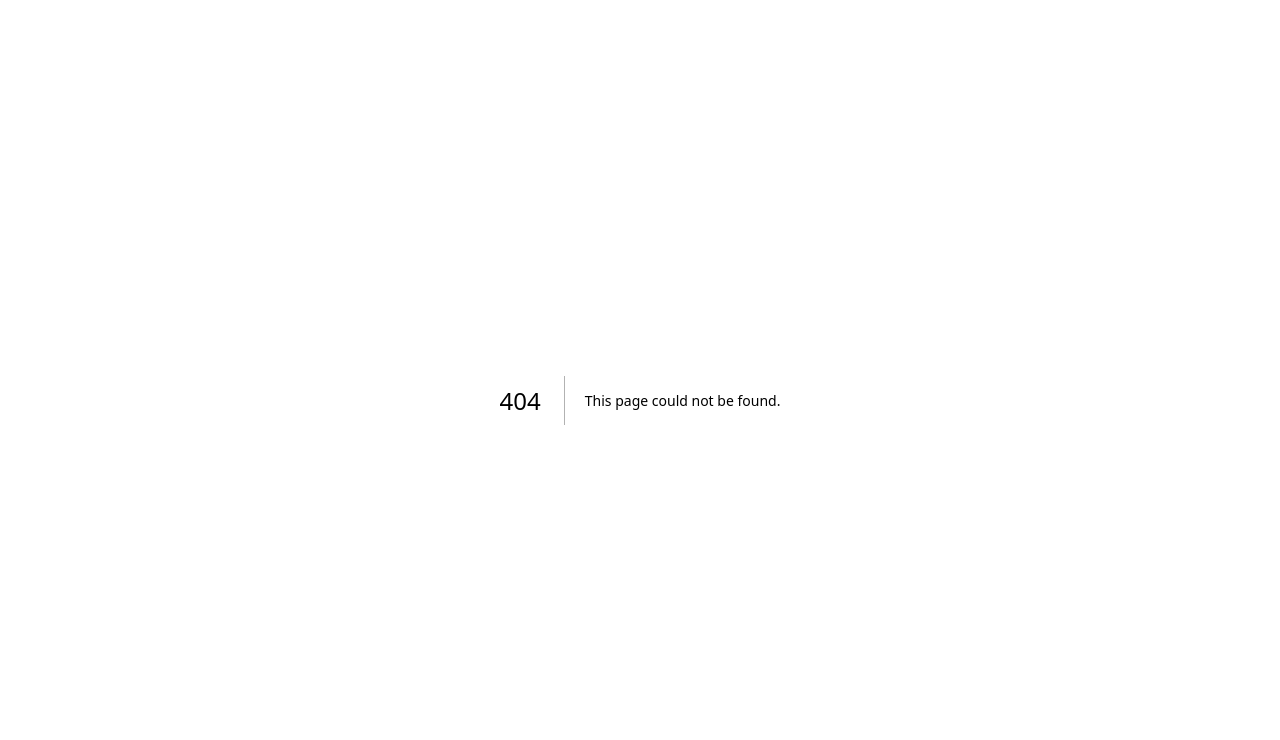
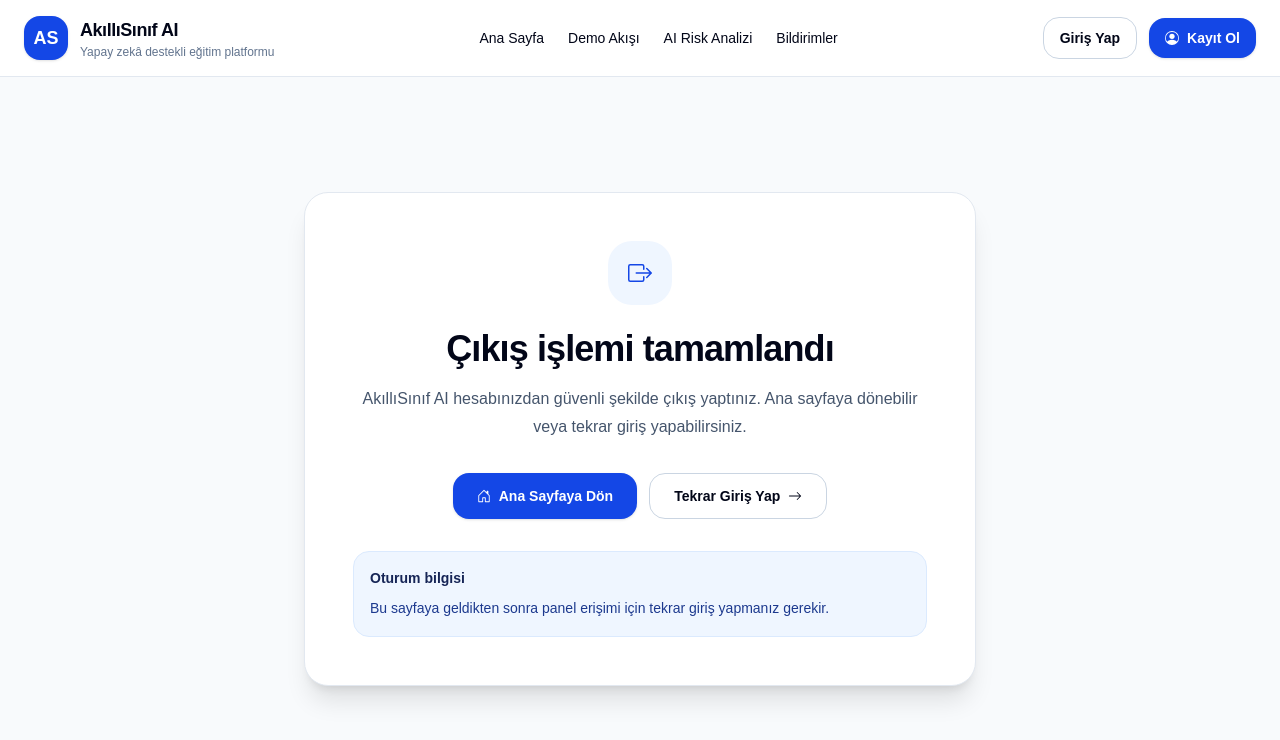
Before and after one commit to RodinaAmrMukhtar/akillisinif-ai, a Next.js app: page /logout in a window 1280 px wide. Before the commit this address had no page. Shown: the top 740 px of the page. Built offline with nearby package versions, Linux system fonts and the light colour scheme; no server answers.

Commit message:
Add logout success page

```diff
--- /dev/null
+++ b/app/logout/page.tsx
@@ -0,0 +1,56 @@
+import Link from "next/link";
+import { BsArrowRight, BsBoxArrowRight, BsHouseDoor } from "react-icons/bs";
+import Navbar from "@/components/Navbar";
+
+export default function LogoutPage() {
+  return (
+    <main className="min-h-screen bg-slate-50 text-slate-950">
+      <Navbar />
+
+      <section className="mx-auto flex min-h-[calc(100vh-76px)] max-w-7xl items-center justify-center px-6 py-16">
+        <div className="w-full max-w-2xl rounded-3xl border border-slate-200 bg-white p-8 text-center shadow-xl md:p-12">
+          <div className="mx-auto flex h-16 w-16 items-center justify-center rounded-3xl bg-blue-50 text-blue-700">
+            <BsBoxArrowRight className="text-2xl" />
+          </div>
+
+          <h1 className="mt-6 text-4xl font-bold tracking-tight text-slate-950">
+            Çıkış işlemi tamamlandı
+          </h1>
+
+          <p className="mx-auto mt-4 max-w-xl text-base leading-7 text-slate-600">
+            AkıllıSınıf AI hesabınızdan güvenli şekilde çıkış yaptınız. Ana
+            sayfaya dönebilir veya tekrar giriş yapabilirsiniz.
+          </p>
+
+          <div className="mt-8 flex flex-col justify-center gap-3 sm:flex-row">
+            <Link
+              href="/"
+              className="inline-flex items-center justify-center gap-2 rounded-2xl bg-blue-700 px-6 py-3 text-sm font-semibold text-white shadow-sm transition hover:bg-blue-800"
+            >
+              <BsHouseDoor />
+              Ana Sayfaya Dön
+            </Link>
+
+            <Link
+              href="/login"
+              className="inline-flex items-center justify-center gap-2 rounded-2xl border border-slate-300 px-6 py-3 text-sm font-semibold text-slate-700 transition hover:bg-slate-50"
+            >
+              Tekrar Giriş Yap
+              <BsArrowRight />
+            </Link>
+          </div>
+
+          <div className="mt-8 rounded-2xl border border-blue-100 bg-blue-50 p-4 text-left">
+            <p className="text-sm font-semibold text-blue-950">
+              Oturum bilgisi
+            </p>
+            <p className="mt-2 text-sm leading-6 text-blue-900">
+              Bu sayfaya geldikten sonra panel erişimi için tekrar giriş
+              yapmanız gerekir.
+            </p>
+          </div>
+        </div>
+      </section>
+    </main>
+  );
+}
--- a/components/DashboardShell.tsx
+++ b/components/DashboardShell.tsx
@@ -173,7 +173,7 @@ export default function DashboardShell({
   async function handleLogout() {
     await supabase.auth.signOut();
     setUser(null);
-    router.push("/");
+    router.push("/logout");
     router.refresh();
   }
 
--- a/components/Navbar.tsx
+++ b/components/Navbar.tsx
@@ -83,7 +83,7 @@ export default function Navbar() {
   async function handleLogout() {
     await supabase.auth.signOut();
     setUser(null);
-    router.push("/");
+    router.push("/logout");
     router.refresh();
   }
 
```
